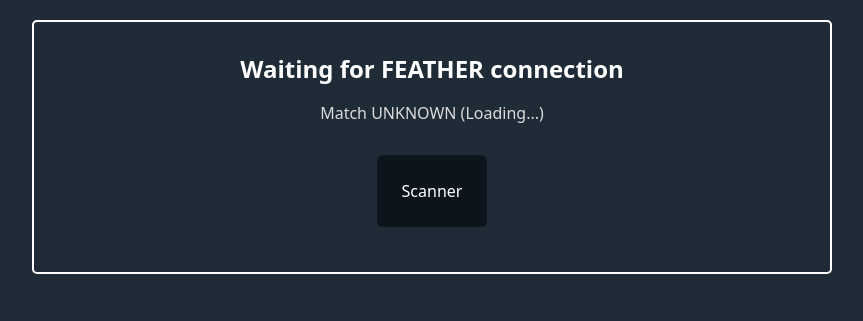
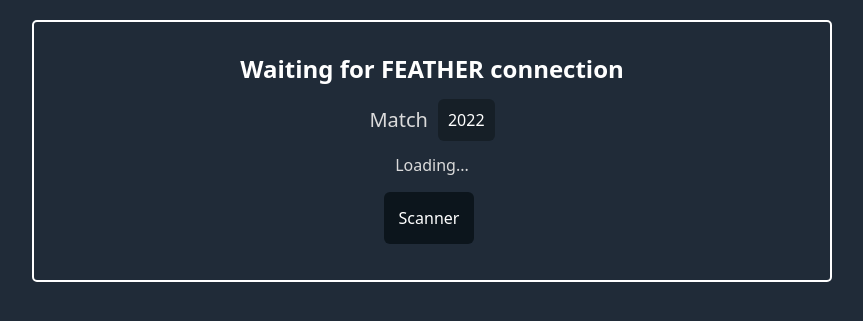
Before and after one commit to flamingchickens1540/feather, a Flask app: page / in a window 1280 px wide. Shown: the top 321 px of the page, without its empty margins (208-1071 px from the left). Run offline with Flask 2, Linux system fonts and the light colour scheme; parts of the project's set-up code (start-up, migrations or seed data) failed here and were passed over.

Commit message:
refactor: cleanup

```diff
--- a/requirements.txt
+++ b/requirements.txt
@@ -1,2 +1,3 @@
-flask
-pynetworktables
+flask~=1.1.4
+pynetworktables~=2021.0.0
+pymongo~=3.11.4
--- a/server.py
+++ b/server.py
@@ -1,14 +1,18 @@
 import base64
+import datetime
 import json
-import datetime
 import logging
 import sys
+import time
+
 from flask import Flask, render_template, request
 from flask_socketio import SocketIO
 from networktables import NetworkTables
+from pymongo import MongoClient
 
 app = Flask(__name__)
 socketio = SocketIO(app)
+db = MongoClient("mongodb://localhost:27017")["feather"]
 
 logging.basicConfig(level=logging.DEBUG)
 
@@ -21,20 +25,33 @@ logging.info("Connecting to " + nt_server)
 NetworkTables.initialize(server=nt_server)
 
 
+def nt_change_callback(table, key, value, isNew):
+    # print(f"nt change table: {table} key {key} value {value} new {isNew}")
+    if key == "shotTaken":
+        print("Shot taken!")
+        # TODO: Add document
+
+
+fms = NetworkTables.getTable("FMSInfo")
+feather = NetworkTables.getTable("SmartDashboard/feather")
+feather.addEntryListener(nt_change_callback)
+
+time.sleep(0.5)  # Wait for NetworkTables
+if not NetworkTables.isConnected():
+    logging.error("Unable to connect to NetworkTables server " + nt_server)
+    exit(1)
+
+
 @socketio.on("message")
 def handle_message(data):
     logging.info(data)
-
-
-feather = NetworkTables.getTable("SmartDashboard/feather")
-fms = NetworkTables.getTable("FMSInfo")
 
 
 @socketio.on("ping")
 def pong():
     socketio.emit("matchState", feather.getString("matchState", "disabled").title())
     socketio.emit("matchTimer", str(datetime.timedelta(seconds=round(feather.getNumber("matchTimer", 0)))))
-    socketio.emit("matchNumber", fms.getString("MatchNumber", "UNKNOWN"))
+    socketio.emit("matchNumber", fms.getString("MatchNumber", 0))
 
     alliance_string = "Red" if fms.getBoolean("IsRedAlliance", False) else "Blue"
     socketio.emit("alliance", f"{alliance_string} {round(fms.getNumber('StationNumber', 0))}")
--- a/templates/index.html
+++ b/templates/index.html
@@ -9,7 +9,12 @@
 <main>
     <div class="main">
         <h2><span id="banner">Waiting for FEATHER connection</span> <span id="timer"></span></h2>
-        <p>Match <span id="matchNumber">UNKNOWN</span> (<span id="alliance">Loading...</span>)</p>
+        <div class="flex-row">
+            <p>Match</p>
+            <input type="text" id="matchNumber" value="2022">
+        </div>
+
+        <p id="alliance">Loading...</p>
 
         <button onclick="window.location = '/scanner'">Scanner</button>
     </div>
@@ -30,14 +35,30 @@
         align-items: center;
     }
 
-    .main div {
+    button {
+        padding: 15px;
+    }
+
+    input[type="text"] {
+        width: 4ch;
+        margin-right: 0;
+        margin-bottom: 0;
+    }
+
+    .flex-row {
         display: flex;
         flex-direction: row;
+        align-items: center;
     }
 
-    button {
-        margin: 15px;
-        padding: 25px;
+    .flex-row p {
+        margin-right: 10px;
+        font-size: 20px;
+    }
+
+    #alliance {
+        padding: 0;
+        margin-top: 0;
     }
 </style>
 
@@ -54,17 +75,17 @@
 
     socket.on("matchState", function (e) {
         document.getElementById("banner").innerText = e
-        if (e === "Disabled") {
+        if (e === "Teleop" || e === "Auto") {
+            document.getElementById("timer").style.display = "inline";
+        } else {
             document.getElementById("timer").style.display = "none";
-        } else {
-            document.getElementById("timer").style.display = "inline";
         }
     });
     socket.on("matchTimer", function (e) {
         document.getElementById("timer").innerText = e
     });
     socket.on("matchNumber", function (e) {
-        document.getElementById("matchNumber").innerText = e
+        document.getElementById("matchNumber").value = e
     });
     socket.on("alliance", function (e) {
         document.getElementById("alliance").innerText = e
```
